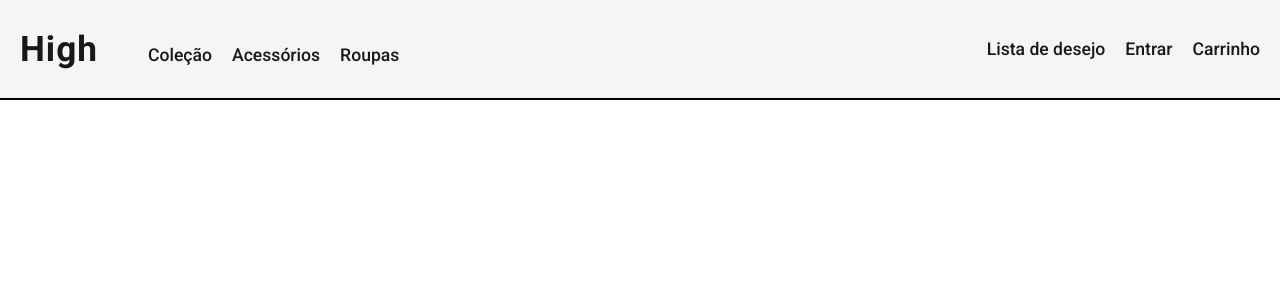
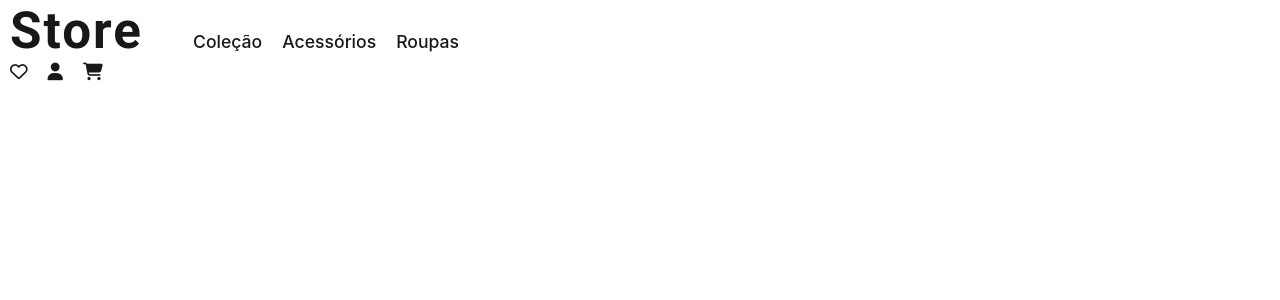
Before and after one commit to krigerofc/Ecommerce-Roupas, a React (Create React App) app in the folder frontend/: page / in a window 1280 px wide. Shown: the top 300 px of the page. Built offline with nearby package versions, Linux system fonts and the light colour scheme.

Commit message:
pequena alteração no header

```diff
--- a/frontend/public/index.html
+++ b/frontend/public/index.html
@@ -24,6 +24,7 @@
       work correctly both with client-side routing and a non-root public URL.
       Learn how to configure a non-root public URL by running `npm run build`.
     -->
+    <link rel="stylesheet" href="https://cdnjs.cloudflare.com/ajax/libs/font-awesome/6.5.2/css/all.min.css" integrity="sha512-SnH5WK+bZxgPHs44uWIX+LLJAJ9/2PkPKZ5QiAj6Ta86w+fsb2TkcmfRyVX3pBnMFcV7oQPJkl9QevSCWr3W6A==" crossorigin="anonymous" referrerpolicy="no-referrer" />
     <title>React App</title>
   </head>
   <body>
--- a/frontend/src/components/Header/Header.module.css
+++ b/frontend/src/components/Header/Header.module.css
@@ -1,10 +1,10 @@
 @import url('https://fonts.googleapis.com/css2?family=Roboto:ital,wght@0,100;0,300;0,400;0,500;0,700;0,900;1,100;1,300;1,400;1,500;1,700;1,900&display=swap');
 
-.header{
+.header #Nav-Header{
     height: 100px;
     border-bottom: 2px solid black;
     display: flex;
-    justify-content: space-between;
+    justify-content: space-around;
     padding: 10px;
     box-sizing: border-box;
     align-items: center;
@@ -21,8 +21,9 @@
 }
 
 .header span{
-    letter-spacing: 1px;
-    font-size: 2.2rem;
+    letter-spacing: 2px;
+    font-family: "Roboto", sans-serif;
+    font-size: 3.2rem;
     font-weight: 700;
     margin-right: 30px;
 }
--- a/frontend/src/components/Header/index.js
+++ b/frontend/src/components/Header/index.js
@@ -6,16 +6,16 @@ function Header(){
         <header className={styles.header}>
             <div>
                 <Link to='/'>
-                    <span>High</span>
+                    <span>Store</span>
                 </Link>
                 <Link to='/'>Coleção</Link>
                 <Link to='/'>Acessórios</Link>
                 <Link to='/'>Roupas</Link>
             </div>
             <nav>
-                <Link to='/'>Lista de desejo</Link>
-                <Link to='/'>Entrar</Link>
-                <Link to='/'>Carrinho</Link>
+                <Link to='/'><i class="fa-regular fa-heart"></i></Link>
+                <Link to='/'><i class="fa-solid fa-user"></i></Link>
+                <Link to='/'><i class="fa-solid fa-cart-shopping"></i></Link>
             </nav>
         </header>
     );
```
